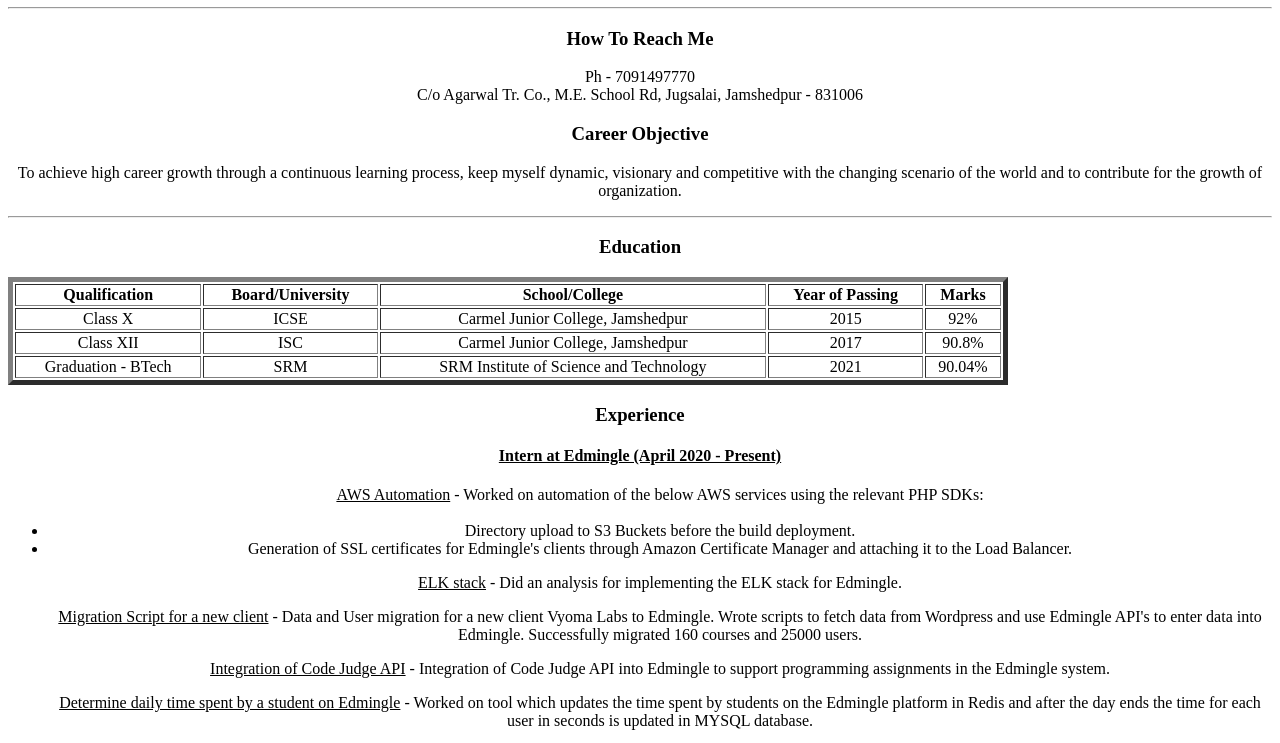
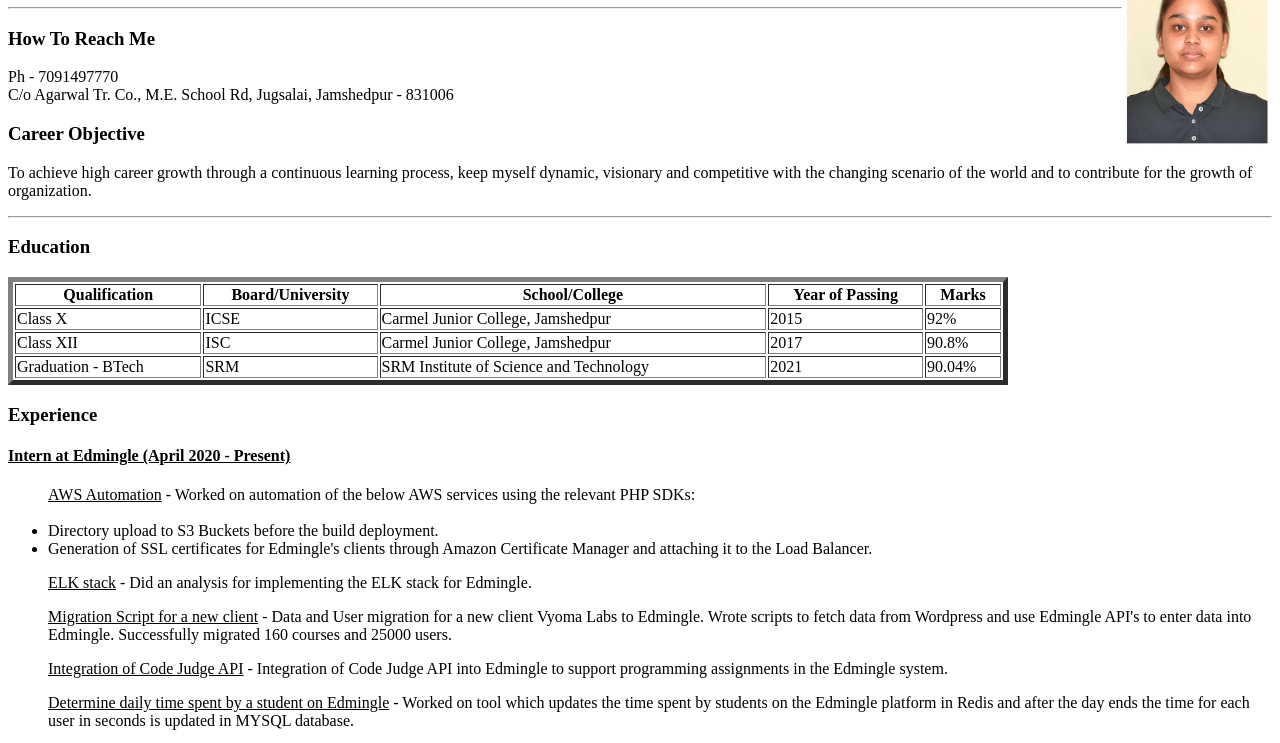
Before and after one commit to vasaviag/HTML-Resume, a plain HTML site: page index.html in a window 1280 px wide. Shown: the part 73-816 px from the top of the page. Drawn offline with Linux system fonts and the light colour scheme.

Commit message:
Added img tag

```diff
--- a/index.html
+++ b/index.html
@@ -5,7 +5,8 @@
 		Resume - Vasavi Agarwal
 	</title>
 </head>
-<body style="text-align:center;">
+<body>
+	<img src = "Vasavi PP 001.jpg" alt="Photograph-Vasavi" style="float:right;width:150px;height:200px;">
 	<h1>Vasavi Agarwal</h1>
 	<hr />
 	<h3>How To Reach Me</h3>
```
